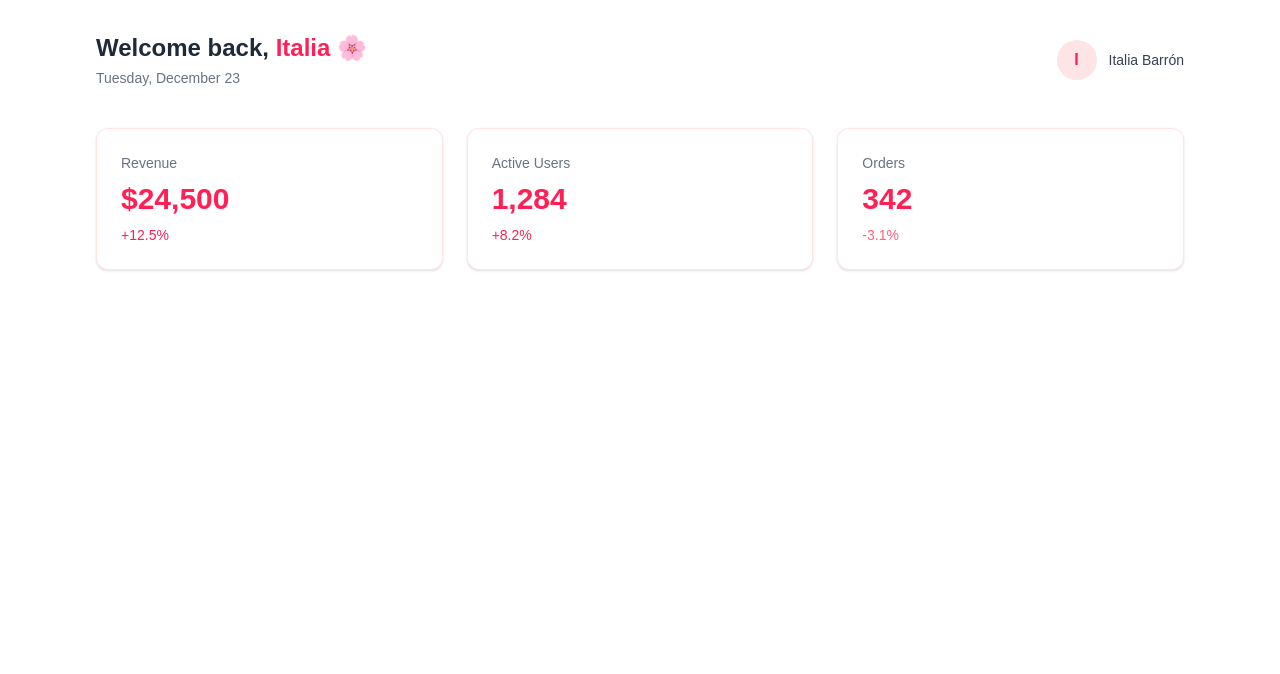
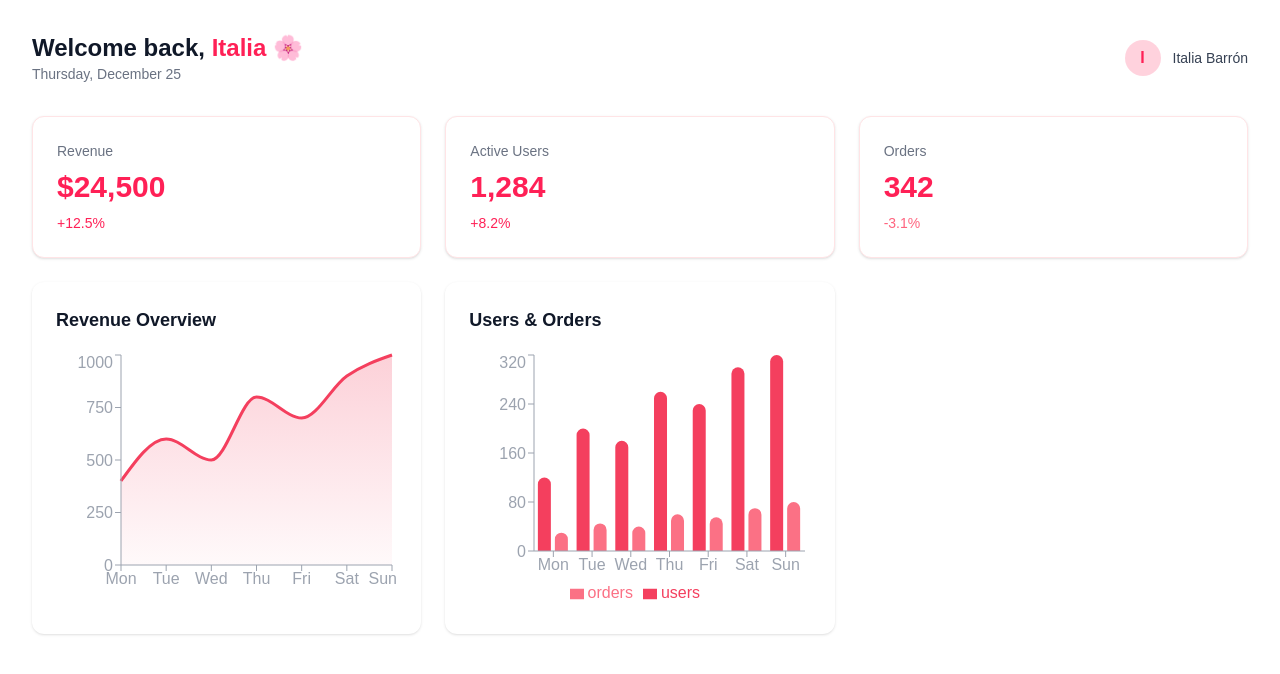
Before and after one commit to brizavda/analytics-dashboard, a Next.js app: page /dashboard in a window 1280 px wide. Shown: the top 674 px of the page. Built offline with nearby package versions, Linux system fonts and the light colour scheme.

Commit message:
feat: add users & orders chart with pink dashboard styling

```diff
--- a/app/components/ui/DashboardHeader.tsx
+++ b/app/components/ui/DashboardHeader.tsx
@@ -1,26 +1,21 @@
-import { format } from "date-fns";
 
 export default function DashboardHeader() {
-  const today = format(new Date(), "EEEE, MMMM d");
-
   return (
-    <header className="flex flex-col md:flex-row md:items-center md:justify-between gap-4 mb-10">
-      {/* Left side */}
+    <header className="flex items-center justify-between">
       <div>
-        <h2 className="text-2xl font-bold text-gray-800">
+        <h1 className="text-2xl font-semibold text-gray-900 dark:text-white">
           Welcome back, <span className="text-rose-500">Italia</span> 🌸
-        </h2>
-        <p className="text-sm text-gray-500 mt-1">
-          {today}
+        </h1>
+        <p className="text-sm text-gray-500 dark:text-gray-400">
+          Thursday, December 25
         </p>
       </div>
 
-      {/* Right side */}
       <div className="flex items-center gap-3">
-        <div className="w-10 h-10 rounded-full bg-rose-100 flex items-center justify-center text-rose-500 font-bold">
+        <div className="h-9 w-9 rounded-full bg-rose-500/20 flex items-center justify-center text-rose-500 font-semibold">
           I
         </div>
-        <span className="text-sm font-medium text-gray-700">
+        <span className="text-sm text-gray-700 dark:text-gray-300">
           Italia Barrón
         </span>
       </div>
--- /dev/null
+++ b/app/components/ui/RevenueChart.tsx
@@ -0,0 +1,44 @@
+"use client";
+
+import { revenueData } from "@/app/data/chartData";
+import {
+    Area,
+    AreaChart,
+    ResponsiveContainer,
+    Tooltip,
+    XAxis,
+    YAxis,
+} from "recharts";
+
+export default function RevenueChart() {
+  return (
+    <div className="bg-white dark:bg-[#18181f] rounded-xl p-6 shadow-sm">
+      <h3 className="text-lg font-semibold text-gray-900 dark:text-gray-100 mb-4">
+        Revenue Overview
+      </h3>
+
+      <ResponsiveContainer width="100%" height={250}>
+        <AreaChart data={revenueData}>
+          <defs>
+            <linearGradient id="pinkGradient" x1="0" y1="0" x2="0" y2="1">
+              <stop offset="0%" stopColor="#f43f5e" stopOpacity={0.4} />
+              <stop offset="100%" stopColor="#f43f5e" stopOpacity={0.05} />
+            </linearGradient>
+          </defs>
+
+          <XAxis dataKey="name" stroke="#9ca3af" />
+          <YAxis stroke="#9ca3af" />
+          <Tooltip />
+
+          <Area
+            type="monotone"
+            dataKey="value"
+            stroke="#f43f5e"
+            strokeWidth={3}
+            fill="url(#pinkGradient)"
+          />
+        </AreaChart>
+      </ResponsiveContainer>
+    </div>
+  );
+}
--- /dev/null
+++ b/app/components/ui/UsersOrdersChart.tsx
@@ -0,0 +1,43 @@
+"use client";
+
+import { usersOrdersData } from "@/app/data/chartData";
+import {
+    Bar,
+    BarChart,
+    Legend,
+    ResponsiveContainer,
+    Tooltip,
+    XAxis,
+    YAxis,
+} from "recharts";
+
+export default function UsersOrdersChart() {
+  return (
+    <div className="bg-white dark:bg-[#18181f] rounded-xl p-6 shadow-sm">
+      <h3 className="text-lg font-semibold text-gray-900 dark:text-gray-100 mb-4">
+        Users & Orders
+      </h3>
+
+      <ResponsiveContainer width="100%" height={260}>
+        <BarChart data={usersOrdersData}>
+          <XAxis dataKey="name" stroke="#9ca3af" />
+          <YAxis stroke="#9ca3af" />
+          <Tooltip />
+          <Legend />
+
+          <Bar
+            dataKey="users"
+            fill="#f43f5e"
+            radius={[8, 8, 0, 0]}
+          />
+
+          <Bar
+            dataKey="orders"
+            fill="#fb7185"
+            radius={[8, 8, 0, 0]}
+          />
+        </BarChart>
+      </ResponsiveContainer>
+    </div>
+  );
+}
--- a/app/dashboard/page.tsx
+++ b/app/dashboard/page.tsx
@@ -1,22 +1,25 @@
+import UsersOrdersChart from "@/app/components/ui/UsersOrdersChart";
 import DashboardHeader from "../components/ui/DashboardHeader";
+import RevenueChart from "../components/ui/RevenueChart";
 import StatCard from "../components/ui/StatCard";
 import { dashboardStats } from "../data/mockData";
 
 export default function DashboardPage() {
   return (
-    <main className="p-8 max-w-6xl mx-auto">
+    <div className="p-8 space-y-8">
+
+      {/* HEADER */}
       <DashboardHeader />
 
-      <div className="grid grid-cols-1 md:grid-cols-3 gap-6">
+      {/* STATS */}
+      <section className="grid grid-cols-1 md:grid-cols-3 gap-6">
         {dashboardStats.map((stat) => (
-          <StatCard
-            key={stat.id}
-            label={stat.label}
-            value={stat.value}
-            change={stat.change}
-          />
+          <StatCard key={stat.id} {...stat} />
         ))}
-      </div>
-    </main>
+        <RevenueChart />
+        <UsersOrdersChart />
+      </section>
+
+    </div>
   );
 }
--- /dev/null
+++ b/app/data/chartData.ts
@@ -0,0 +1,18 @@
+export const revenueData = [
+  { name: "Mon", value: 400 },
+  { name: "Tue", value: 600 },
+  { name: "Wed", value: 500 },
+  { name: "Thu", value: 800 },
+  { name: "Fri", value: 700 },
+  { name: "Sat", value: 900 },
+  { name: "Sun", value: 1000 },
+];
+export const usersOrdersData = [
+  { name: "Mon", users: 120, orders: 30 },
+  { name: "Tue", users: 200, orders: 45 },
+  { name: "Wed", users: 180, orders: 40 },
+  { name: "Thu", users: 260, orders: 60 },
+  { name: "Fri", users: 240, orders: 55 },
+  { name: "Sat", users: 300, orders: 70 },
+  { name: "Sun", users: 320, orders: 80 },
+];
--- a/package.json
+++ b/package.json
@@ -12,7 +12,8 @@
     "date-fns": "^4.1.0",
     "next": "16.1.1",
     "react": "19.2.3",
-    "react-dom": "19.2.3"
+    "react-dom": "19.2.3",
+    "recharts": "^3.6.0"
   },
   "devDependencies": {
     "@tailwindcss/postcss": "^4",
```
Also changed, not shown: 1 other file (tests, documents, lock files or other folders).
